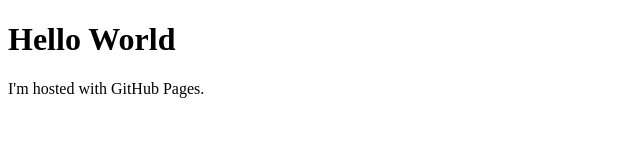
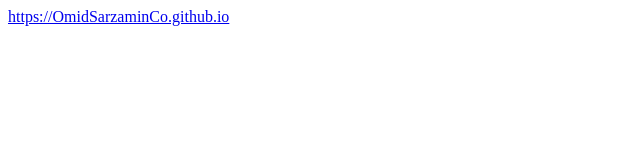
Before and after one commit to OmidSarzaminCo/OmidSarzaminCo.github.io, a plain HTML site: page index.html in a window 1280 px wide. Shown: the whole page, without its empty margins (0-640 px from the left). Drawn offline with Linux system fonts and the light colour scheme.

Commit message:
Update index.html

```diff
--- a/index.html
+++ b/index.html
@@ -1,7 +1,10 @@
 <!DOCTYPE html>
 <html>
-<body>
-<h1>Hello World</h1>
-<p>I'm hosted with GitHub Pages.</p>
-</body>
+	<head>
+		<title>https://OmidSarzaminCo.github.io</title>
+		<meta charset="UTF-8">
+	</head>
+	<body>
+		<a href="https://OmidSarzaminCo.github.io" target="_blank" title="https://OmidSarzaminCo.github.io" >https://OmidSarzaminCo.github.io</a>
+	</body>
 </html>
```
